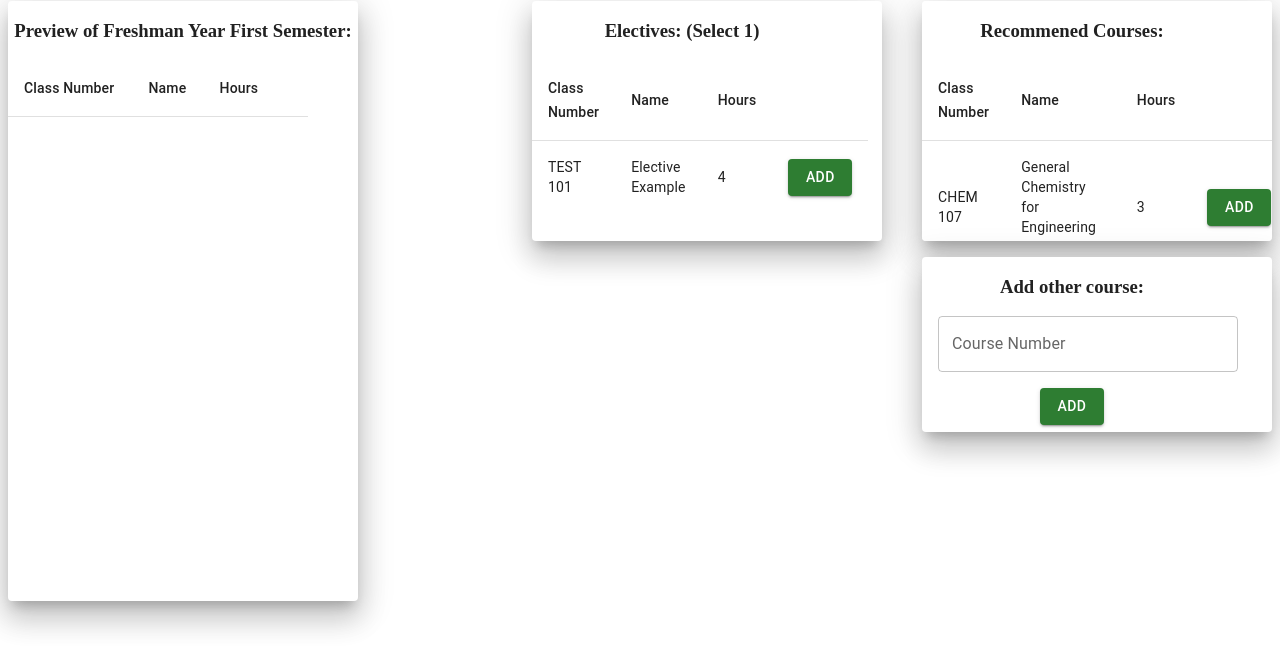
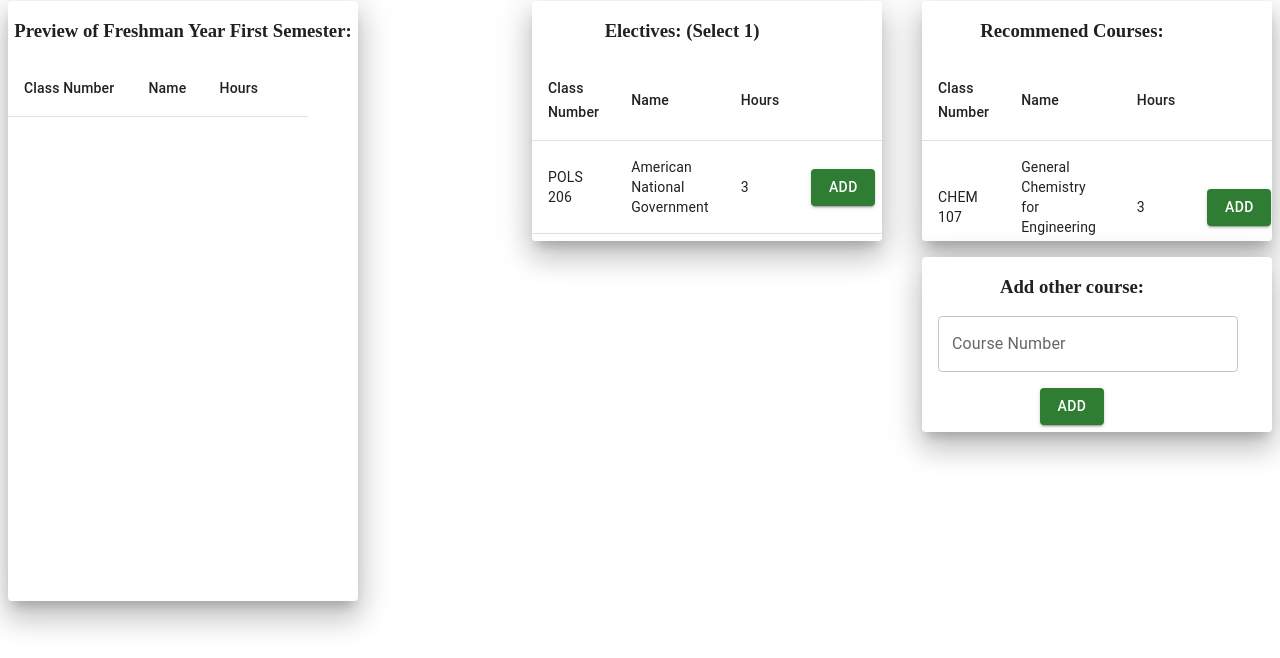
Before and after one commit to rickylan99/degree_planner, a Gatsby site: page /components/firstSemester in a window 1280 px wide. Shown: the part 79-737 px from the top of the page. Built offline with nearby package versions, Linux system fonts and the light colour scheme; Gatsby itself is replaced by a stand-in of ours.

Commit message:
Add new data

```diff
--- a/src/data/computer-eng-cs/freshman_year_data.js
+++ b/src/data/computer-eng-cs/freshman_year_data.js
@@ -43,7 +43,23 @@ export const first_year_data = {
         electives: [
             {
                 id: 0,
+                classNumber: "POLS 206",
+                className: "American National Government",
+                classHours: 3,
+                description: "American National Government. Survey of American national government, politics, and constitutional development; also taught at Galveston and Qatar campuses.",
+                prerec: "None"
+            },
+            {
+                id: 1,
                 classNumber: "TEST 101",
+                className: "Elective Example",
+                classHours: 4,
+                description: "test description",
+                prerec: "test prerecs"
+            },
+            {
+                id: 2,
+                classNumber: "TEST 102",
                 className: "Elective Example",
                 classHours: 4,
                 description: "test description",
@@ -80,7 +96,23 @@ export const first_year_data = {
         ],
         electives: [
             {
+                id: 0,
+                classNumber: "POLS 207",
+                className: "State and Local Government",
+                classHours: 3,
+                description: "State and Local Government. Survey of state and local government and politics with special reference to the constitution and politics of Texas; also taught at Galveston and Qatar campuses.",
+                prerec: "None"
+            },
+            {
                 id: 1,
+                classNumber: "ENGL 104",
+                className: "Elective Example",
+                classHours: 4,
+                description: "Composition and Rhetoric. Focus on referential and persuasive researched essays through the development of analytical reading ability, critical thinking and library research skills.",
+                prerec: "Freshman or sophomore classification; also taught at Galveston and Qatar campuses."
+            },
+            {
+                id: 2,
                 classNumber: "TEST 101",
                 className: "Elective Example",
                 classHours: 4,
@@ -88,7 +120,7 @@ export const first_year_data = {
                 prerec: "test prerecs"
             },
             {
-                id: 2,
+                id: 3,
                 classNumber: "TEST 102",
                 className: "Elective Example",
                 classHours: 4,
--- a/src/pages/index.js
+++ b/src/pages/index.js
@@ -16,7 +16,7 @@ export default function Home() {
   }
 
   return (
-    <div style={{ backgroundColor: 'maroon', width: '100%', height: '800px'}}>
+    <div style={{ backgroundColor: 'maroon', width: '100%', height: '900px'}}>
             {(view == 0) ?
               <InitialView handleSubmit= {handleSubmit}/> : null
             }
```
Also changed, not shown: src/pages/components/initialForm.js (+0 -18 lines).
